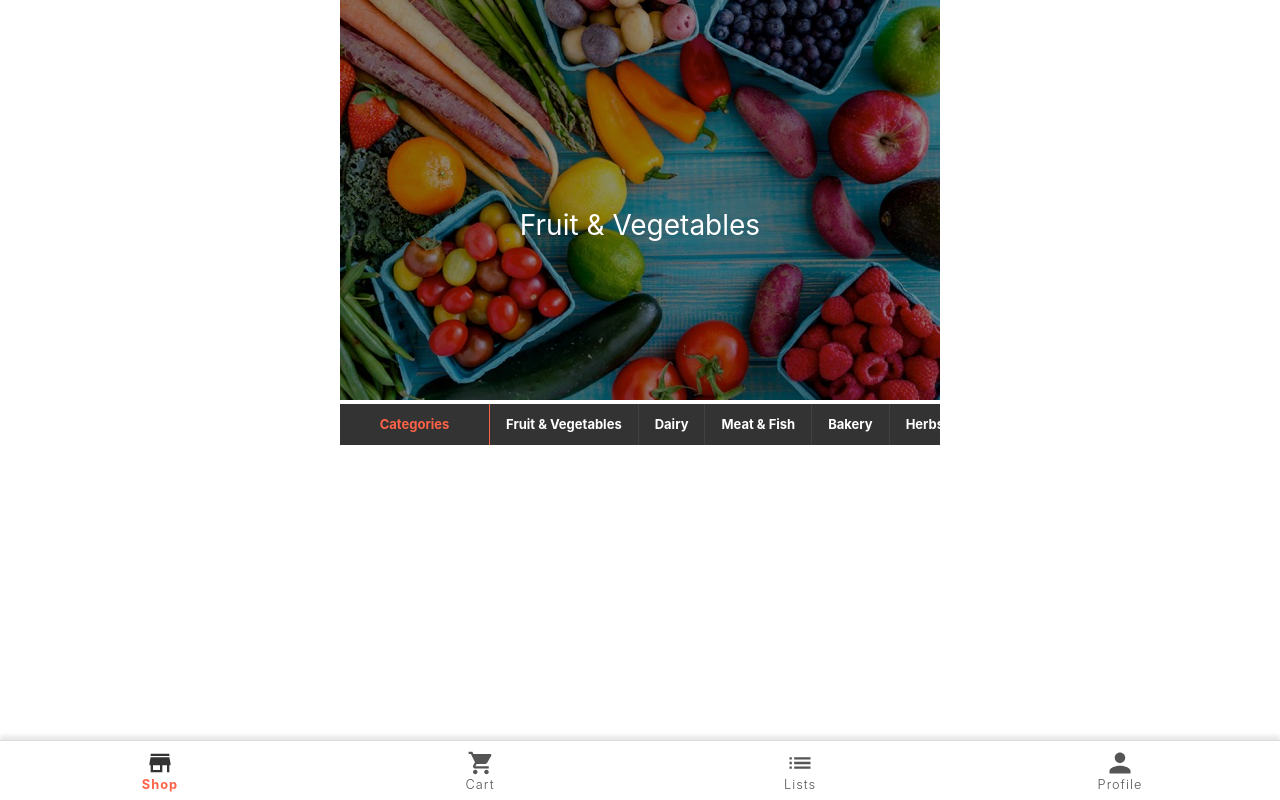
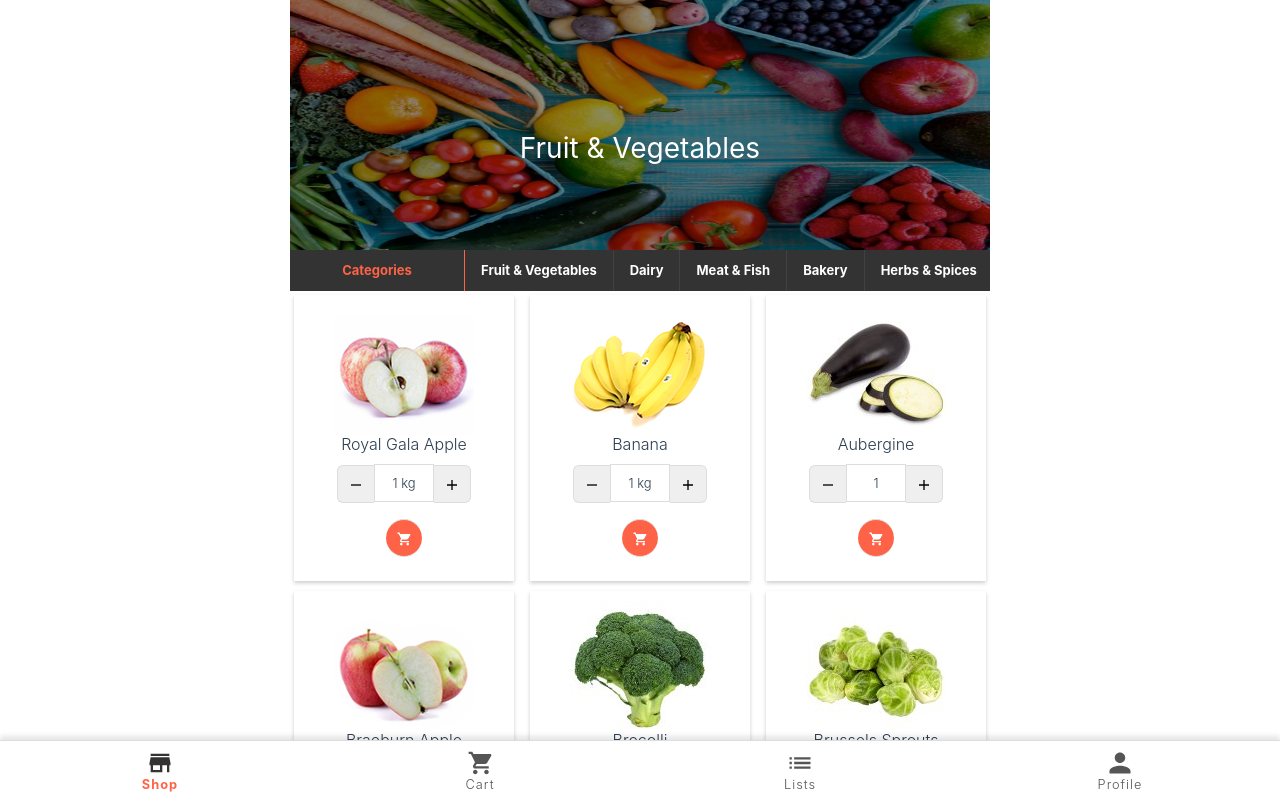
Before and after one commit to huseyinozyilmaz/pazar, a Vue app: page /shop in a window 1280 px wide. Shown: the top 800 px of the page. Built offline with nearby package versions, Linux system fonts and the light colour scheme.

Commit message:
Add to cart with animation

```diff
--- a/public/json/shop.json
+++ b/public/json/shop.json
@@ -6,15 +6,49 @@
       "image": "/img/shop/sections/fruits-vegetables.jpg",
       "items": [
         {
-          "id": "apple-royal-gala",
-          "name": "Riyal Gala Apple",
-          "options": [],
+          "id": "apple-royal-gala", "name": "Royal Gala Apple",
+          "unit": { "name": "kg", "increment": 0.5, "value": 1},
           "image": "/img/shop/items/royal-gala-apple.jpg"
         },
         {
-          "name": "Banana",
-          "options": [],
+          "id": "banana", "name": "Banana",
+          "unit": { "name": "kg", "increment": 0.5, "value": 1},
           "image": "/img/shop/items/banana.jpg"
+        },
+        {
+          "id": "aubergine", "name": "Aubergine",
+          "unit": { "name": "", "increment": 1, "value": 1},
+          "image": "/img/shop/items/aubergine.jpeg"
+        },
+        {
+          "id": "apple-braeburn", "name": "Braeburn Apple",
+          "unit": { "name": "kg", "increment": 0.5, "value": 1},
+          "image": "/img/shop/items/braeburn-apple.jpg"
+        },
+        {
+          "id": "brocolli", "name": "Brocolli",
+          "unit": { "name": "", "increment": 1, "value": 1},
+          "image": "/img/shop/items/brocolli.jpeg"
+        },
+        {
+          "id": "brussels-sprouts", "name": "Brussels Sprouts",
+          "unit": { "name": "kg", "increment": 0.5, "value": 0.5},
+          "image": "/img/shop/items/brussels-sprouts.jpeg"
+        },
+        {
+          "id": "carrot", "name": "Carrot",
+          "unit": { "name": "kg", "increment": 0.5, "value": 1},
+          "image": "/img/shop/items/carrots.jpeg"
+        },
+        {
+          "id": "cauliflower", "name": "Cauliflower",
+          "unit": { "name": "", "increment": 1, "value": 1},
+          "image": "/img/shop/items/cauliflower.jpg"
+        },
+        {
+          "id": "celery", "name": "Celery",
+          "unit": { "name": "", "increment": 1, "value": 1},
+          "image": "/img/shop/items/celery.jpeg"
         }
       ]
     },
--- a/src/assets/css/default.css
+++ b/src/assets/css/default.css
@@ -12,7 +12,7 @@ body {
 	-moz-osx-font-smoothing: grayscale;
 	text-align: center;
 	color: #2c3e50;
-	max-width: 600px;
+	max-width: 700px;
 	margin: 0 auto;
 }
 h1, h2, h3, h4, h5 {
--- a/src/components/AppFooter.vue
+++ b/src/components/AppFooter.vue
@@ -7,7 +7,7 @@
       </router-link>
     </div>
     <div class="col">
-      <router-link class="nav" :to="{ name: 'cart' }">
+      <router-link class="nav" :to="{ name: 'cart' }" :class="{ 'animated': animated}" @click.native="onCartClick">
         <CartIcon class="icon-medium"/>
         <p>Cart</p>
       </router-link>
@@ -37,7 +37,8 @@ export default {
   name: "app-footer",
   data() {
     return {
-      msg: "Create and share your groceries shopping lists"
+      msg: "Create and share your groceries shopping lists",
+      animated: false
     };
   },
   components: {
@@ -45,6 +46,20 @@ export default {
     CartIcon,
     ListIcon,
     PersonIcon
+  },
+  methods: {
+    onCartClick() {
+      this.isActive = !this.isActive
+    }
+  },
+  created() {
+    this.$store.subscribe((mutation) => {
+      if (mutation.type === 'ADD_TO_CART') {
+        var self = this;
+        self.animated = true;
+        setTimeout(function(){ self.animated = false; }, 1000);
+      }
+    })
   }
 };
 </script>
@@ -64,9 +79,21 @@ export default {
   text-decoration: none;
   color: #555;
   fill: #555;
+  display: block;
 }
 .nav:hover {
   color: #333;
   fill: #333;
 }
+.animated{
+  animation: shake 0.82s cubic-bezier(.36,.07,.19,.97) both;
+  transform: translate3d(0, 0, 0);
+  backface-visibility: hidden;
+}
+@keyframes shake {
+  10%, 90% { transform: translate3d(-1px, 0, 0); }
+  20%, 80% { transform: translate3d(2px, 0, 0); }
+  30%, 50%, 70% { transform: translate3d(-5px, 0, 0); }
+  40%, 60% { transform: translate3d(5px, 0, 0); }
+}
 </style>
--- /dev/null
+++ b/src/components/ShoppingItem.vue
@@ -0,0 +1,130 @@
+<template>
+  <article class="card shopping-item">
+    <header class="shopping-item-header">
+      <img :src="item.image" :alt="item.name">
+      <div class="shopping-item-title">{{item.name}}</div>
+    </header>
+    <footer class="shopping-item-footer">
+      <span class="button-group">
+        <button class="btn-item btn-unit" @click="onDecrementClick"><RemoveIcon class="icon-small"/></button>
+        <span class="unit-title">{{activeItem.unit.value}} {{item.unit.name}}</span>
+        <button class="btn-item btn-unit" @click="onIncrementClick"><AddIcon class="icon-small" /></button>
+      </span>
+      <p><button class="btn-item btn-chart" @click="onCartClick"><CartIcon class="icon-small"/></button></p>
+    </footer>
+  </article>
+</template>
+
+<script>
+import CartIcon from '@/icons/CartIcon'
+import AddIcon from '@/icons/AddIcon'
+import RemoveIcon from '@/icons/RemoveIcon'
+export default {
+  name: "ShoppingItem",
+  data() {
+    return {
+      activeItem: JSON.parse(JSON.stringify(this.item))
+    }
+  },
+  props: {
+    item: Object
+  },
+  components: {
+    CartIcon,
+    AddIcon,
+    RemoveIcon
+  },
+  methods: {
+    onIncrementClick() {
+      this.activeItem.unit.value = this.activeItem.unit.value + this.activeItem.unit.increment
+    },
+    onDecrementClick() {
+      if (this.activeItem.unit.value > this.activeItem.unit.increment) {
+        this.activeItem.unit.value = this.activeItem.unit.value - this.activeItem.unit.increment
+      }
+    },
+    onCartClick() {
+      this.$store.commit('ADD_TO_CART', this.activeItem)
+      this.activeItem = this.item
+    }
+  }
+};
+</script>
+
+<style scoped>
+.card {
+  flex: 0 1 49.5%;
+}
+.shopping-item {
+  box-shadow: 0 2px 4px 0 rgba(0,0,0,0.2);
+  transition: 0.3s;
+  min-width: 150px;
+  max-width: 220px;
+  padding: 10px;
+  padding-bottom: 8px;
+  margin-bottom: 10px;
+}
+.shopping-item-header img {
+  width: 140px;
+}
+.shopping-item-title {
+  margin: 0;
+  margin-top: -15px;
+}
+.shopping-item-footer {
+  margin: 10px 0;
+}
+.unit-title {
+  min-width: 60px;
+  display: inline-block;
+  font-size: small;
+  border: 1px solid #ddd;
+  line-height: 36px;
+  padding:0;
+}
+.btn-item {
+  border: none;
+  border-top: 1px solid #ddd;
+  border-bottom: 1px solid #ddd;
+  line-height: 36px;
+  font-size: small;
+  cursor: pointer;
+  outline: none;
+}
+.btn-item:hover {
+	background-color: tomato;
+	fill: #000;
+}
+.btn-item:active {
+	transform: translateY(2px);
+	fill: #fff;
+	color: #fff;
+}
+.btn-unit {
+  padding: 0 10px;
+}
+.btn-unit:first-of-type {
+  border-left: 1px solid #ddd;
+  border-top-left-radius: 6px;
+  border-bottom-left-radius: 6px;
+}
+.btn-unit:last-of-type {
+  border-right: 1px solid #ddd;
+  border-top-right-radius: 6px;
+  border-bottom-right-radius: 6px;
+}
+.btn-chart {
+  padding: 0 10px;
+  /* border: 2px solid tomato; */
+  border-radius: 50%;
+  fill: white;
+  background-color: tomato;
+}
+.btn-chart:hover {
+	background-color: tomato;
+	fill: #000;
+}
+.btn-chart:active {
+  fill: #fff;
+}
+</style>
--- a/src/store/index.js
+++ b/src/store/index.js
@@ -10,7 +10,8 @@ export default new Vuex.Store({
     pin: null,
     shoppingLists: [],
     status: 'Ready',
-    shop: {}
+    shop: {},
+    cart: []
   },
   mutations: {
     SET_USER(state, user) {
@@ -25,6 +26,9 @@ export default new Vuex.Store({
     },
     SET_SHOP(state, shop) {
       state.shop = shop
+    },
+    ADD_TO_CART(state, item) {
+      state.cart.push(item)
     }
   },
   actions: {
@@ -46,6 +50,11 @@ export default new Vuex.Store({
       return state.shop.sections.map(item => {
         return (({ id, title, image }) => ({ id, title, image }))(item);
       })
+    },
+    categoryItems: (state) => categoryId => {
+      if (!state.shop.sections) return []
+      let section = state.shop.sections.find(section => {return section.id == categoryId})
+      return section.items || []
     }
   },
   modules: {
--- a/src/views/Shop.vue
+++ b/src/views/Shop.vue
@@ -10,10 +10,17 @@
         <a href="#" class="nav-item" v-for="c in categories" :key="c.id" @click="onCategoryClick(c)">{{c.title}}</a>
       </nav>
     </header>
+    <div class="category-items centered">
+      <section class="cards">
+        <ShoppingItem v-for="item in items" :key="item.id" :item="item"/>
+      </section>
+    </div>
   </div>
 </template>
 
 <script>
+import ShoppingItem from '@/components/ShoppingItem.vue'
+
 export default {
   data () {
     return {
@@ -24,9 +31,15 @@ export default {
       }
     }
   },
+  components: {
+    ShoppingItem
+  },
   methods: {
     onCategoryClick(category) {
       this.selectedCategory = category
+    },
+    onItemAddedToCart(item) {
+      console.log(item.name)
     }
   },
   mounted() {
@@ -35,6 +48,9 @@ export default {
   computed: {
     categories() {
       return this.$store.getters.shopCategories;
+    },
+    items() {
+      return this.$store.getters.categoryItems(this.selectedCategory.id);
     }
   }
 };
@@ -45,6 +61,7 @@ export default {
   position: relative;
   text-align: center;
   color: white;
+  height: 250px;
 }
 .banner h2 {
   position: absolute;
@@ -54,7 +71,11 @@ export default {
 }
 img {
   margin: 0;
-  width: 100%;
+  max-height: auto;
+  max-width: 100%;
+  display: block;
+    height: 100%;
+    width: 100%;
 }
 header {
   margin: 0;
@@ -102,4 +123,13 @@ header nav{
 .scroll::-webkit-scrollbar {
 	display: none;
 }
+.category-items {
+  margin-bottom: 0px;
+}
+.cards {
+  display: flex;
+  justify-content: space-between;
+  flex-wrap: wrap;
+  padding: 4px;
+}
 </style>
```
